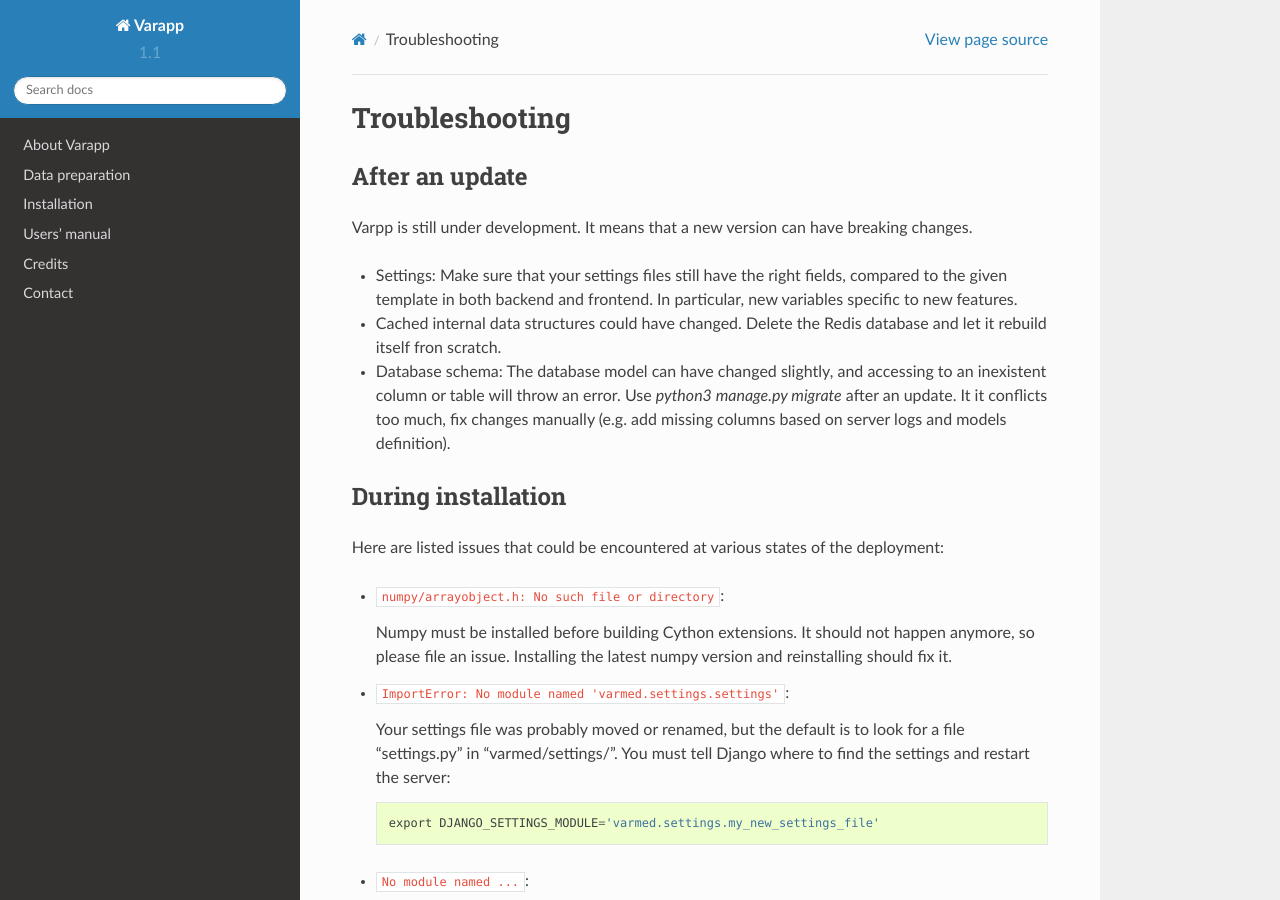
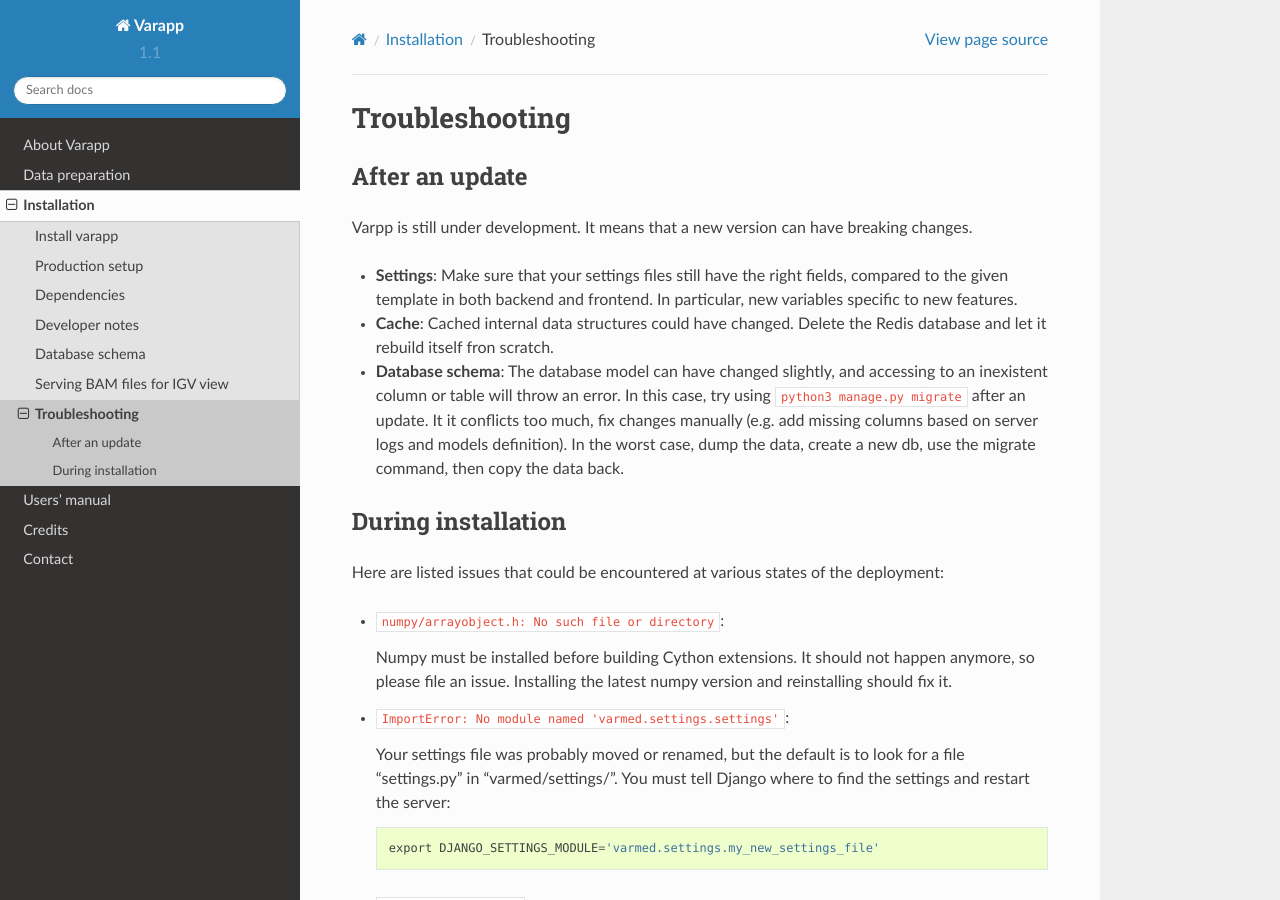
Before and after one commit to varapp/varapp-docs, a Sphinx documentation site: the page built from docs/src/deploy/troubleshooting.rst, in a window 1280 px wide and 900 px high. Built offline with Sphinx 7.4.7 and the Read the Docs theme 2.0.0, drawn with Linux system fonts in a browser that asks for light colours.

Commit message:
Added to TOC tree

```diff
--- a/docs/src/deploy/troubleshooting.rst
+++ b/docs/src/deploy/troubleshooting.rst
@@ -7,18 +7,20 @@
 
 Varpp is still under development. It means that a new version can have breaking changes.
 
-* Settings: Make sure that your settings files still have the right fields,
+* **Settings**: Make sure that your settings files still have the right fields,
   compared to the given template in both backend and frontend.
   In particular, new variables specific to new features.
 
-* Cached internal data structures could have changed. Delete the Redis
+* **Cache**: Cached internal data structures could have changed. Delete the Redis
   database and let it rebuild itself fron scratch.
 
-* Database schema: The database model can have changed slightly,
+* **Database schema**: The database model can have changed slightly,
   and accessing to an inexistent column or table will throw an error.
-  Use `python3 manage.py migrate` after an update. It it conflicts too much,
-  fix changes manually
+  In this case, try using ``python3 manage.py migrate`` after an update.
+  It it conflicts too much, fix changes manually
   (e.g. add missing columns based on server logs and models definition).
+  In the worst case, dump the data, create a new db, use the migrate command,
+  then copy the data back.
 
 
 During installation
--- a/docs/src/deployment.rst
+++ b/docs/src/deployment.rst
@@ -33,3 +33,4 @@
    deploy/backend_dev_notes
    schema
    deploy/bamserver
+   deploy/troubleshooting
```
